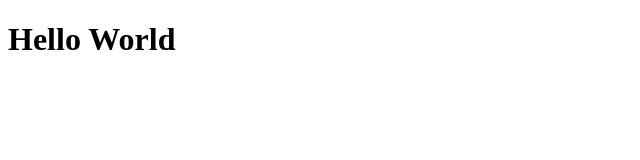
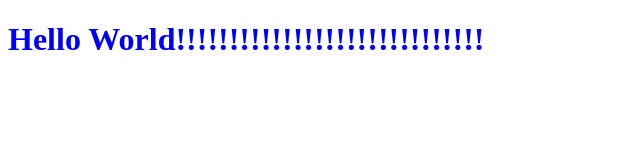
Before and after one commit to Stbeaudoin007/tuto-github, a plain HTML site: page index.html in a window 1280 px wide. Shown: the whole page, without its empty margins (0-640 px from the left). Drawn offline with Linux system fonts and the light colour scheme.

Commit message:
Ajout des !!! dans index.html

```diff
--- a/index.css
+++ b/index.css
@@ -0,0 +1,8 @@
+body {
+    color: black;
+}
+
+
+h1 {
+    color: blue;
+}
--- a/index.html
+++ b/index.html
@@ -8,6 +8,6 @@
     <title>Document</title>
 </head>
 <body>
-    <h1>Hello World</h1>
+    <h1>Hello World!!!!!!!!!!!!!!!!!!!!!!!!!!!!!</h1>
 </body>
 </html>
```
